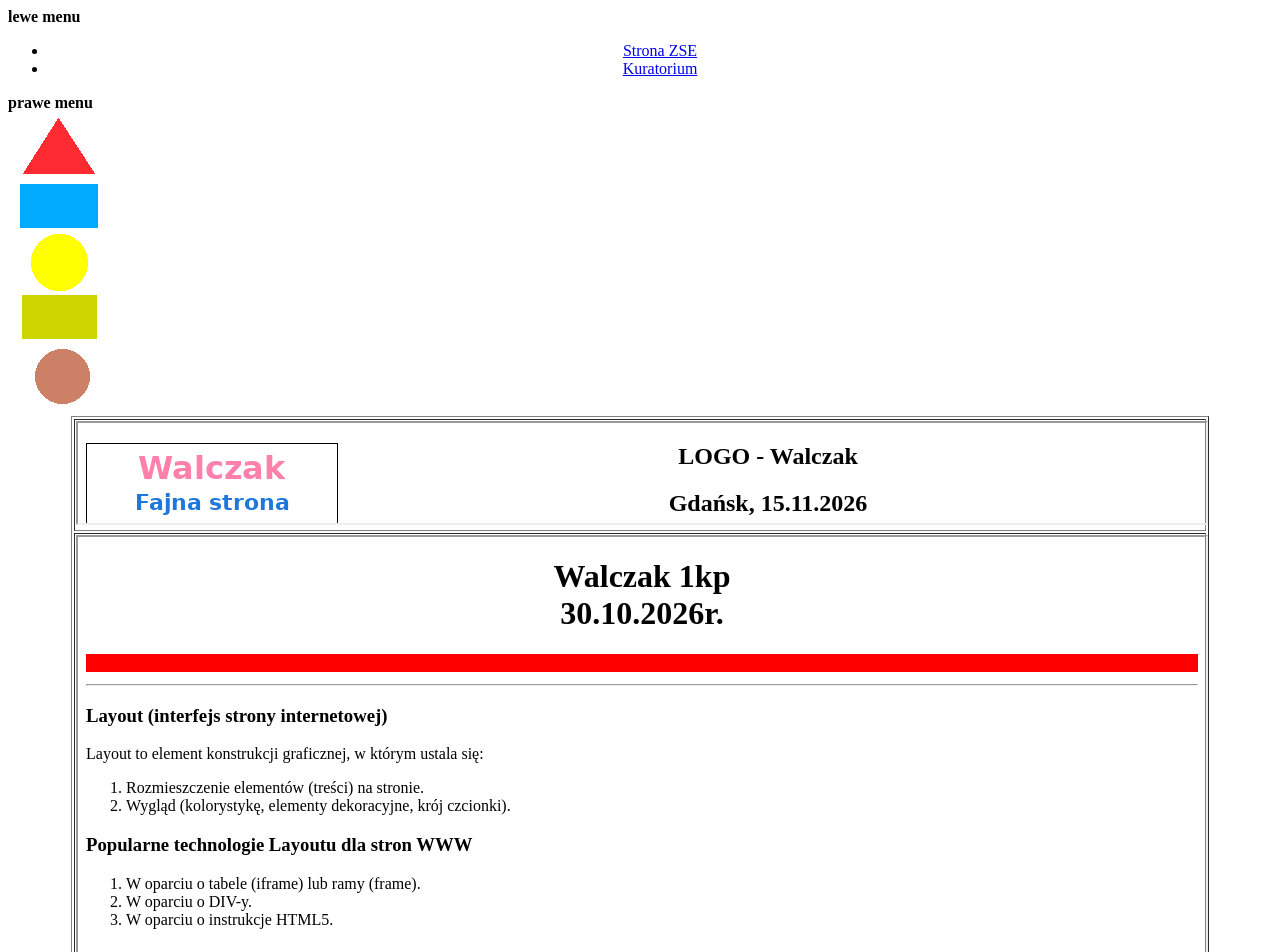
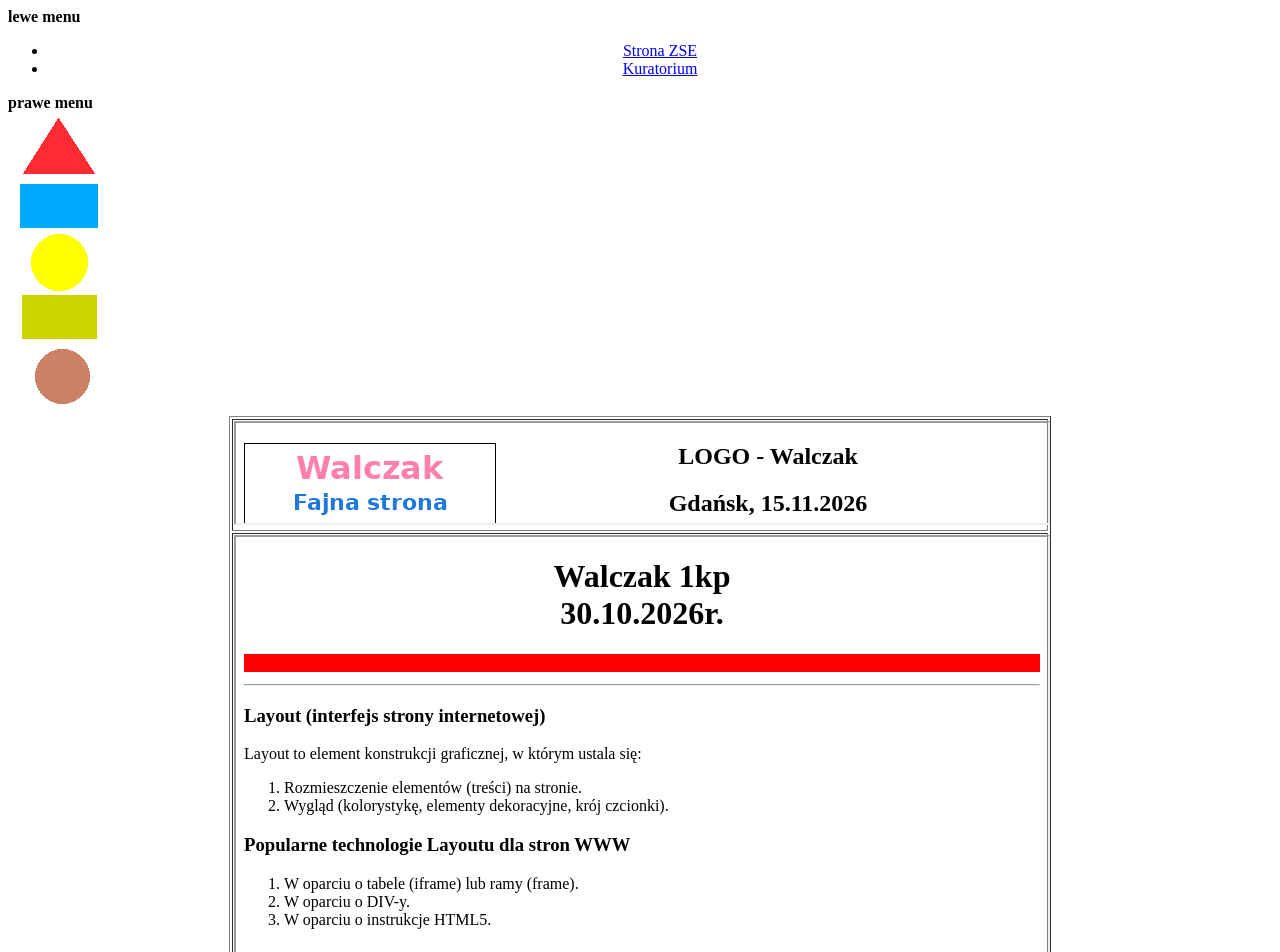
Before and after one commit to maurycy2137w/Zad.12, a plain HTML site: page index.html in a window 1280 px wide. Shown: the top 952 px of the page. Drawn offline with Linux system fonts and the light colour scheme.

Commit message:
Update index.html

```diff
--- a/index.html
+++ b/index.html
@@ -7,7 +7,7 @@
 </head>
 <body>
 
-<table width="90%" border="1" align="center">
+<table width="65%" border="1" align="center">
 
 <tr>
 <td colspan="3">
```
